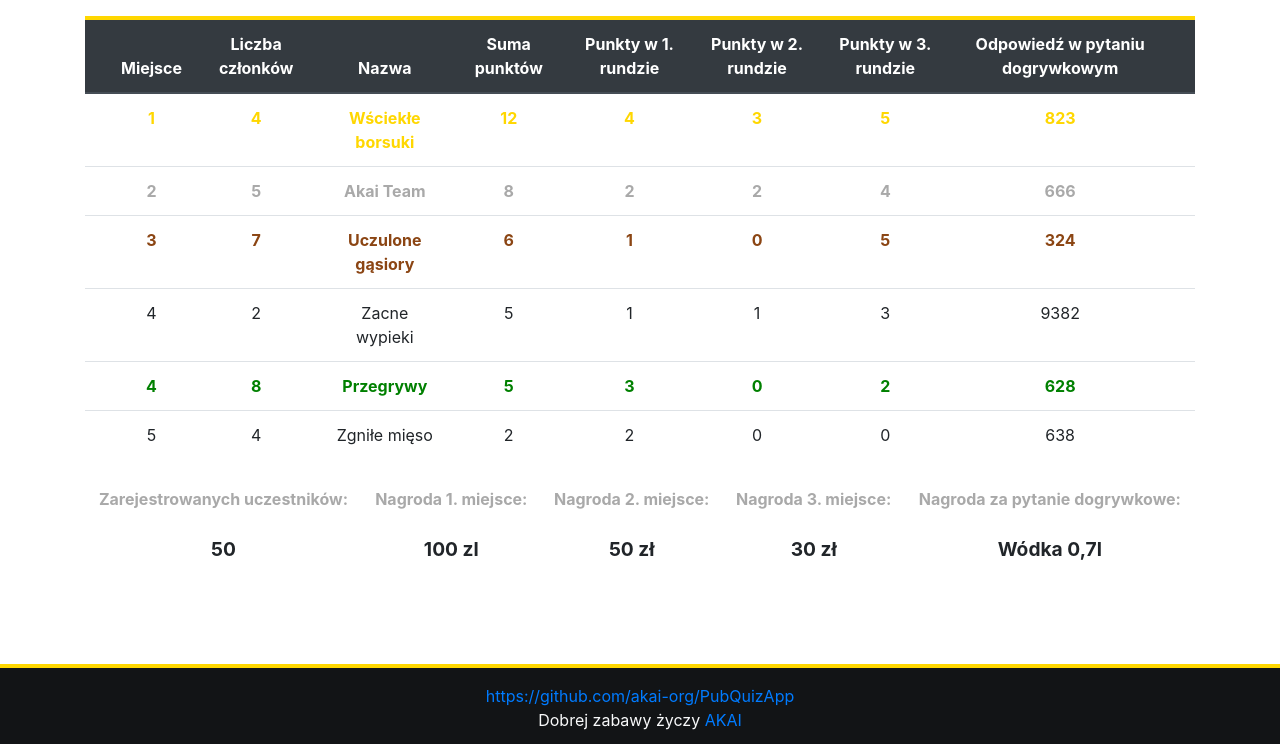
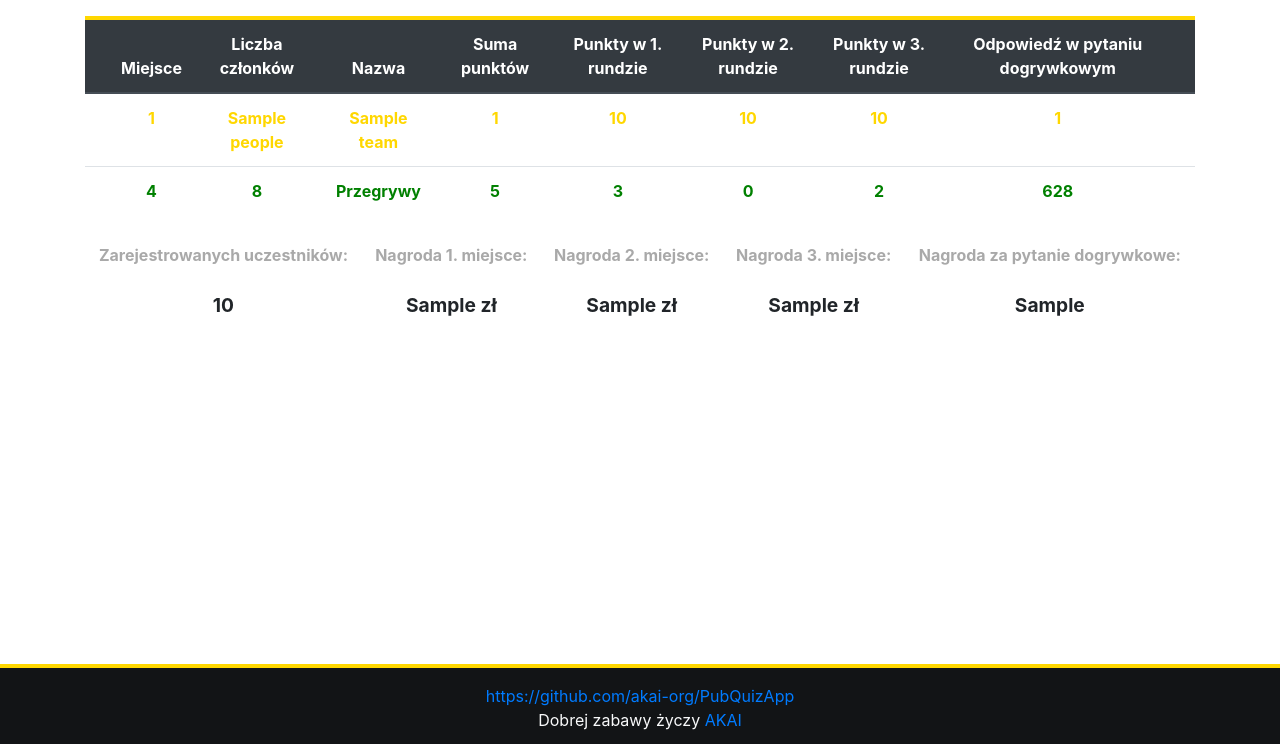
Before and after one commit to akai-org/PubQuizApp, a Django app: template game/templates/scoreboard.html in a window 1280 px wide. Shown: the part 56-800 px from the top of the page. Run offline with Django 3.2, Linux system fonts and the light colour scheme; the template is opened without the code that fills it: most values are stand-ins (such as "Sample title", 1, 10 or a date in 2020); style sheets or scripts are compiled from the project's sources.

Commit message:
Wyswietlanie prawdziwych danych, oblicczanie i wyswietlanie punktow

```diff
--- a/game/src/synchronizers.py
+++ b/game/src/synchronizers.py
@@ -4,8 +4,10 @@ from game.src.database import sum_value
 
 
 def recalculate_rewards():
-    number_of_people = sum_value(model=Team, column_name='number_of_teammates')
+    number_of_people = sum_value(model=Team, column_name='people')
     preferences = GamePreferences.objects.first()
+    if not number_of_people:
+        return
 
     entry_fee = preferences.entry_fee
     total_money_in = entry_fee * number_of_people
--- a/game/templates/scoreboard.html
+++ b/game/templates/scoreboard.html
@@ -19,54 +19,31 @@
                         </tr>
                     </thead>
                     <tbody>
-                        <tr class="first-place-row">
-                            <td><i class="fa fa-trophy"></i></td>
-                            <td>1</td>
-                            <td>4</td>
-                            <td>Wściekłe borsuki</td>
-                            <td>12</td>
-                            <td>4</td>
-                            <td>3</td>
-                            <td>5</td>
-                            <td>823</td>
-                            <td></td>
-                        </tr>
-                        <tr class="second-place-row">
-                            <td><i class="fa fa-trophy"></i></td>
-                            <td>2</td>
-                            <td>5</td>
-                            <td>Akai Team</td>
-                            <td>8</td>
-                            <td>2</td>
-                            <td>2</td>
-                            <td>4</td>
-                            <td>666</td>
-                            <td></td>
-                        </tr>
-                        <tr class="third-place-row">
-                            <td><i class="fa fa-trophy"></i></td>
-                            <td>3</td>
-                            <td>7</td>
-                            <td>Uczulone gąsiory</td>
-                            <td>6</td>
-                            <td>1</td>
-                            <td>0</td>
-                            <td>5</td>
-                            <td>324</td>
-                            <td></td>
-                        </tr>
-                        <tr>
-                            <td></td>
-                            <td>4</td>
-                            <td>2</td>
-                            <td>Zacne wypieki</td>
-                            <td>5</td>
-                            <td>1</td>
-                            <td>1</td>
-                            <td>3</td>
-                            <td>9382</td>
-                            <td></td>
-                        </tr>
+                        {% for team in sorted_teams %}
+                            {% if forloop.counter == 1 %}
+                                <tr class="first-place-row">
+                                    <td><i class="fa fa-trophy"></i></td>
+                            {% elif forloop.counter == 2 %}
+                                <tr class="second-place-row">
+                                    <td><i class="fa fa-trophy"></i></td>
+                            {% elif forloop.counter == 3 %}
+                                <tr class="third-place-row">
+                                    <td><i class="fa fa-trophy"></i></td>
+                            {% else %}
+                                <tr>
+                                    <td></td>
+                            {% endif %}
+                                    <td>{{ forloop.counter }}</td>
+                                    <td>{{ team.people }}</td>
+                                    <td>{{ team.name }}</td>
+                                    <td>{{ team.total_point_sum|default_if_none:"-" }}</td>
+                                    <td>{{ team.first_round_sum|default_if_none:"-" }}</td>
+                                    <td>{{ team.second_round_sum|default_if_none:"-" }}</td>
+                                    <td>{{ team.third_round_sum|default_if_none:"-" }}</td>
+                                    <td>{{ team.overtime_number|default_if_none:"-" }}</td>
+                                    <td></td>
+                                </tr>
+                        {% endfor %}
                         <tr class="closest-number-row">
                             <td></td>
                             <td>4</td>
@@ -78,18 +55,6 @@
                             <td>2</td>
                             <td>628</td>
                             <td><i class="fa fa-bullseye"></i><i class="fa fa-exclamation"></i></td>
-                        </tr>
-                        <tr>
-                            <td></td>
-                            <td>5</td>
-                            <td>4</td>
-                            <td>Zgniłe mięso</td>
-                            <td>2</td>
-                            <td>2</td>
-                            <td>0</td>
-                            <td>0</td>
-                            <td>638</td>
-                            <td></td>
                         </tr>
                     </tbody>
                 </table>
@@ -109,11 +74,11 @@
                     </thead>
                     <tbody>
                         <tr class="reward-value-row">
-                            <td>50</td>
-                            <td>100 zl</td>
-                            <td>50 zł</td>
-                            <td>30 zł</td>
-                            <td>Wódka 0,7l</td>
+                            <td>{{ amount_of_people }}</td>
+                            <td>{{ preferences.GamePreferences.st_place_reward }} zł</td>
+                            <td>{{ preferences.GamePreferences.nd_place_reward }} zł</td>
+                            <td>{{ preferences.GamePreferences.rd_place_reward}} zł</td>
+                            <td>{{ preferences.GamePreferences.extra_reward }}</td>
                         </tr>
                     </tbody>
                 </table>
```
Also changed, not shown: game/admin.py (+4 -5 lines), game/models.py (+3 -4 lines), game/views.py (+15 -3 lines), game/migrations/0001_initial.py, game/migrations/0002_gamepreferences.py (deleted), game/migrations/0003_auto_20191225_1942.py (deleted), game/migrations/0004_auto_20191225_2023.py (deleted), game/migrations/__init__.py (added).
